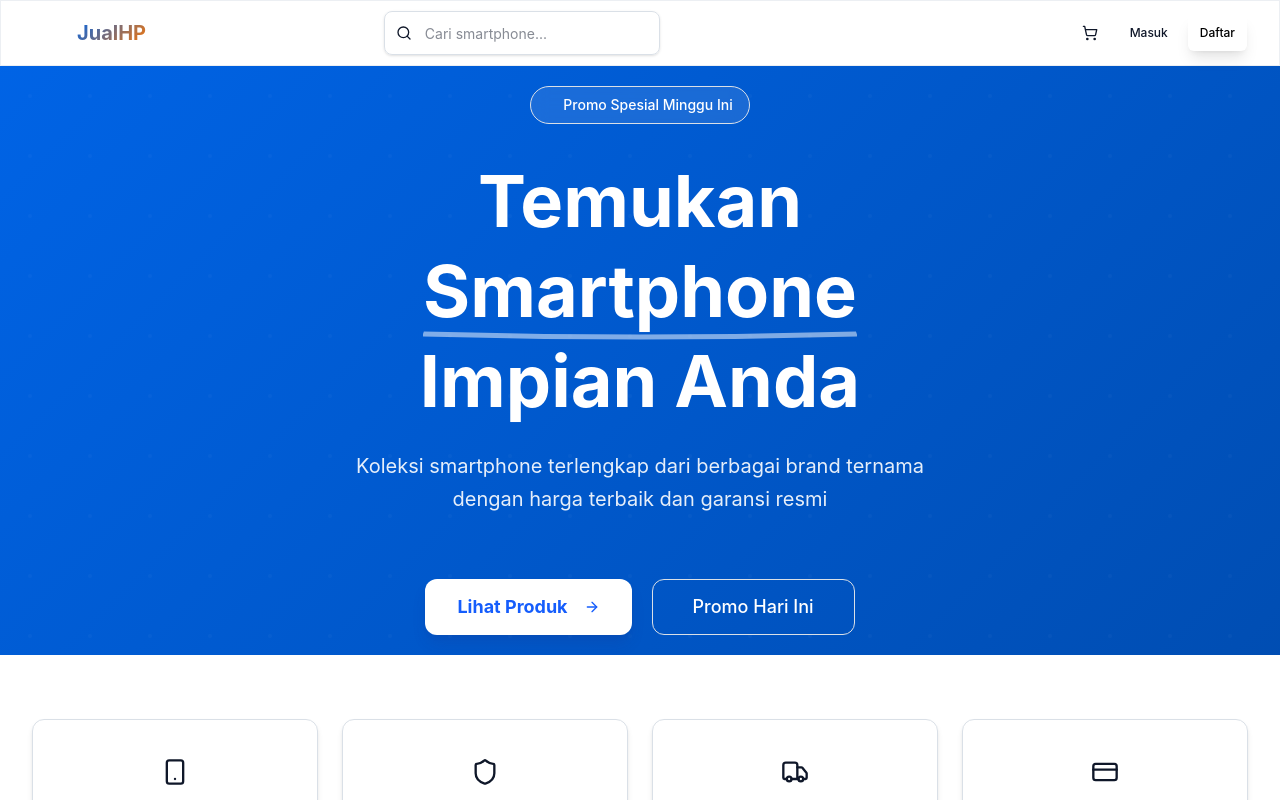
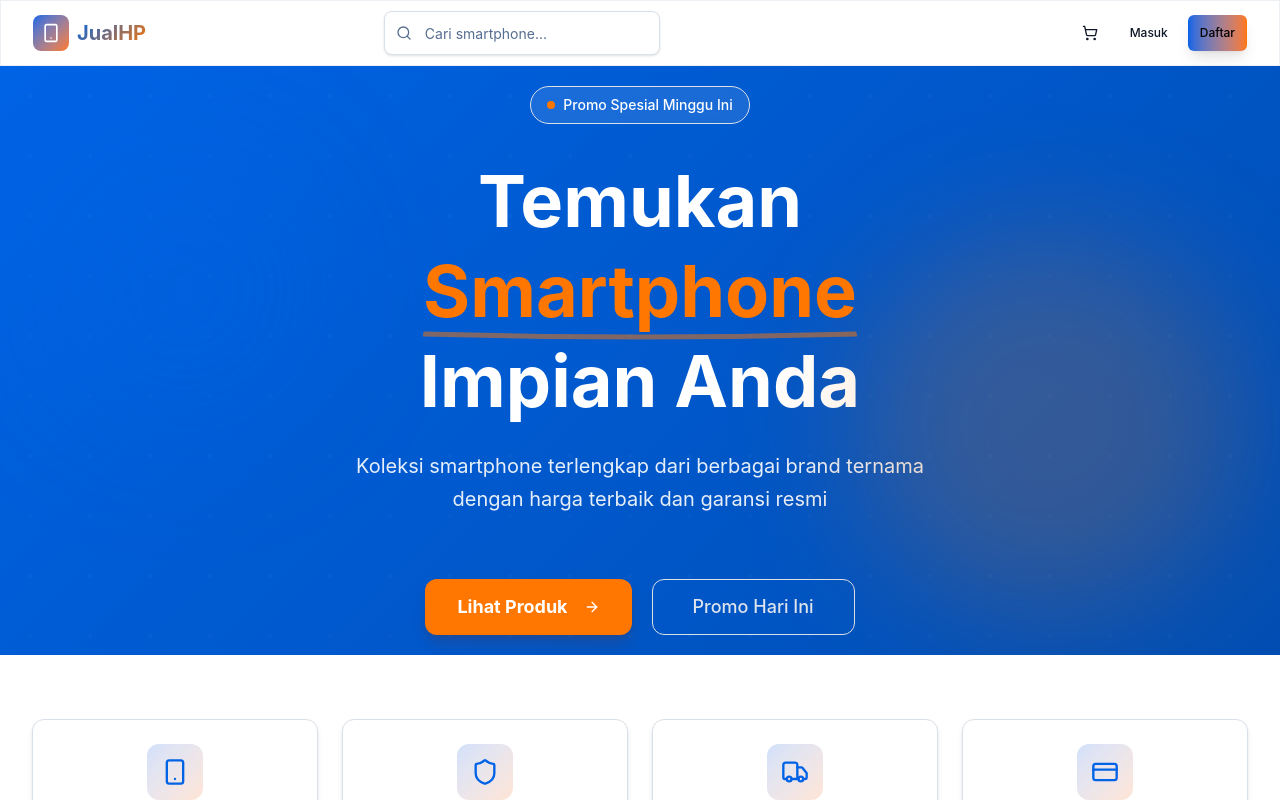
Before and after one commit to Arthav/jual-hp, a React (Vite) app in the folder fe-jual-hp/: page / in a window 1280 px wide. Shown: the top 800 px of the page. Built offline with nearby package versions, Linux system fonts and the light colour scheme.

Commit message:
feat: Initialize e-commerce frontend with a comprehensive design system, reusable button component, and a structured homepage, alongside backend environment configuration.

```diff
--- a/fe-jual-hp/src/components/ui/button.tsx
+++ b/fe-jual-hp/src/components/ui/button.tsx
@@ -13,7 +13,7 @@ const buttonVariants = cva(
                 destructive:
                     'bg-destructive text-destructive-foreground shadow-md hover:bg-destructive/90',
                 outline:
-                    'border border-border bg-transparent hover:bg-muted hover:text-foreground',
+                    'border border-primary/20 bg-primary/5 hover:bg-primary/10 hover:text-primary',
                 secondary:
                     'bg-secondary text-secondary-foreground shadow-sm hover:bg-secondary/80',
                 ghost:
@@ -23,7 +23,7 @@ const buttonVariants = cva(
                 gradient:
                     'bg-gradient-to-r from-primary to-accent text-white shadow-lg hover:shadow-xl hover:-translate-y-0.5',
                 glass:
-                    'bg-white/10 backdrop-blur-md border border-white/20 text-white hover:bg-white/20',
+                    'bg-primary/10 backdrop-blur-md border border-primary/20 text-foreground hover:bg-primary/20',
             },
             size: {
                 default: 'h-10 px-4 py-2',
--- a/fe-jual-hp/src/index.css
+++ b/fe-jual-hp/src/index.css
@@ -1,4 +1,34 @@
 @import "tailwindcss";
+
+@theme {
+  --color-primary: hsl(var(--primary));
+  --color-primary-foreground: hsl(var(--primary-foreground));
+
+  --color-secondary: hsl(var(--secondary));
+  --color-secondary-foreground: hsl(var(--secondary-foreground));
+
+  --color-accent: hsl(var(--accent));
+  --color-accent-foreground: hsl(var(--accent-foreground));
+
+  --color-destructive: hsl(var(--destructive));
+  --color-destructive-foreground: hsl(var(--destructive-foreground));
+
+  --color-muted: hsl(var(--muted));
+  --color-muted-foreground: hsl(var(--muted-foreground));
+
+  --color-popover: hsl(var(--popover));
+  --color-popover-foreground: hsl(var(--popover-foreground));
+
+  --color-card: hsl(var(--card));
+  --color-card-foreground: hsl(var(--card-foreground));
+
+  --color-background: hsl(var(--background));
+  --color-foreground: hsl(var(--foreground));
+
+  --color-border: hsl(var(--border));
+  --color-input: hsl(var(--input));
+  --color-ring: hsl(var(--ring));
+}
 
 /* Design System - Phone E-Commerce (OLX-Style) */
 :root {
@@ -7,9 +37,9 @@
   --primary-foreground: 0 0% 100%;
   --primary-glow: 214 100% 55%;
 
-  /* Secondary - Light Gray */
-  --secondary: 210 20% 96%;
-  --secondary-foreground: 222 47% 11%;
+  /* Secondary - Light Blueish Gray (Non-white) */
+  --secondary: 214 30% 90%;
+  --secondary-foreground: 214 47% 11%;
 
   /* Accent - OLX Orange */
   --accent: 28 100% 50%;
--- a/fe-jual-hp/src/pages/HomePage.tsx
+++ b/fe-jual-hp/src/pages/HomePage.tsx
@@ -58,13 +58,13 @@ export function HomePage() {
 
                         <div className="flex flex-col sm:flex-row gap-5 justify-center pt-8 mb-5">
                             <Link to="/products">
-                                <Button size="xl" className="group bg-white text-blue-600 hover:bg-white/90 border-0 font-bold px-8 shadow-lg shadow-blue-900/20">
+                                <Button size="xl" className="group bg-accent text-white hover:bg-accent/90 border-0 font-bold px-8 shadow-lg shadow-orange-900/20">
                                     Lihat Produk
                                     <ArrowRight className="ml-2 h-5 w-5 transition-transform group-hover:translate-x-1" />
                                 </Button>
                             </Link>
                             <Link to="/products?category=promo">
-                                <Button variant="outline" size="xl" className="text-white border-white hover:bg-white/10 hover:text-white">
+                                <Button variant="outline" size="xl" className="text-secondary border-secondary hover:bg-secondary/10 hover:text-white">
                                     Promo Hari Ini
                                 </Button>
                             </Link>
```
Also changed, not shown: 1 other file (tests, documents, lock files or other folders).
